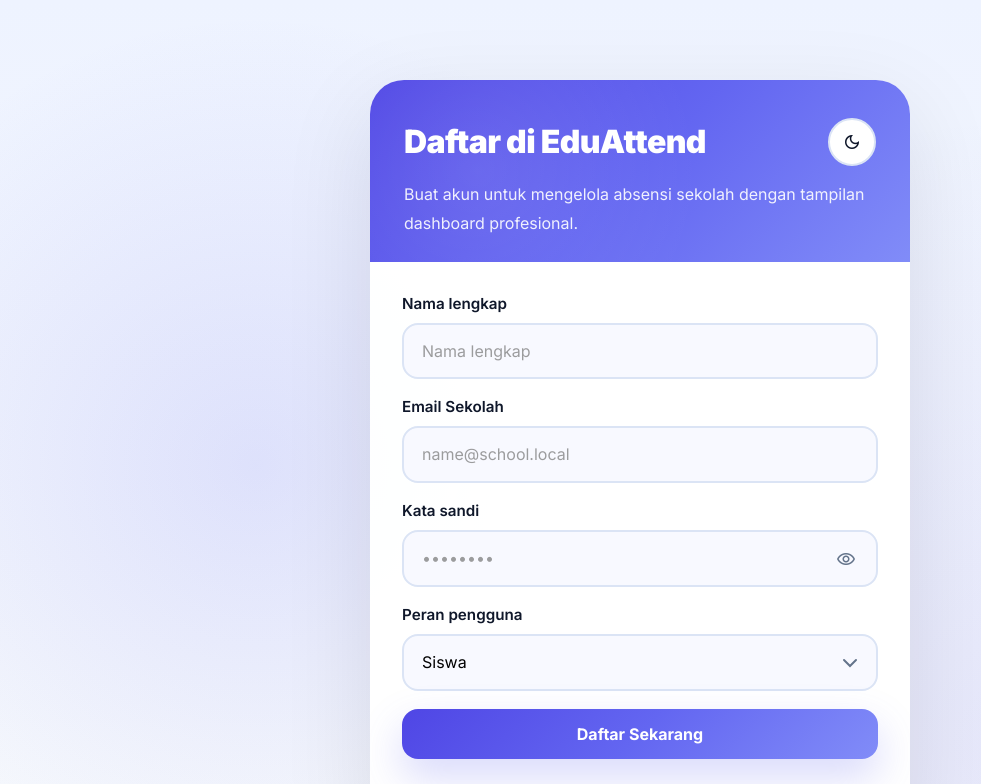
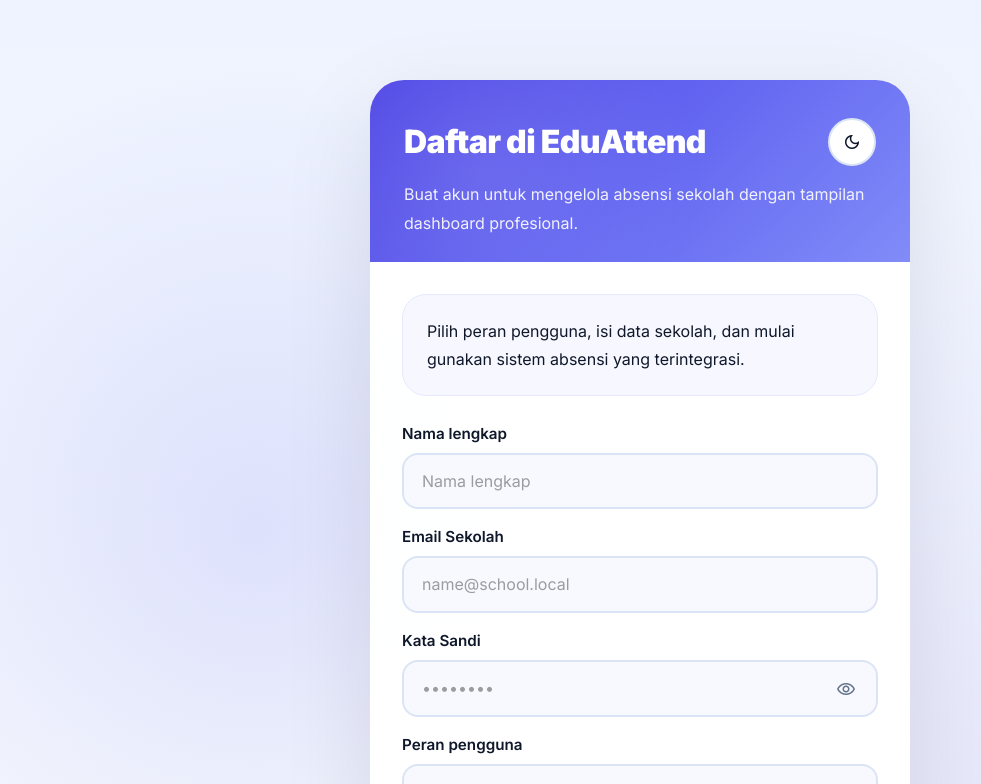
Before and after one commit to ziyadmapelcoding2-design/web-absensi, a React (Vite) app in the folder frontend/: page /register in a window 1280 px wide. Shown: the top 784 px of the page, without its empty margins (0-981 px from the left). Built offline with nearby package versions, Linux system fonts and the light colour scheme; no server answers.

Commit message:
menyesuaikan code file yg benar

```diff
--- a/frontend/src/pages/LoginPage.jsx
+++ b/frontend/src/pages/LoginPage.jsx
@@ -54,7 +54,7 @@
             </div>
 
             <div className="input-group">
-              <label htmlFor="password">Kata sandi</label>
+              <label htmlFor="password">Kata Sandi</label>
               <div className="password-wrapper">
                 <input
                   id="password"
@@ -71,7 +71,6 @@
                   type="button"
                   className="password-toggle"
                   onClick={() => setShowPassword(!showPassword)}
-                  title={showPassword ? 'Sembunyikan password' : 'Tampilkan password'}
                 >
                   <span className="material-symbols-outlined">
                     {showPassword ? 'visibility_off' : 'visibility'}
--- a/frontend/src/pages/RegisterPage.jsx
+++ b/frontend/src/pages/RegisterPage.jsx
@@ -53,6 +53,9 @@
         </div>
 
         <div className="auth-body">
+          <div className="auth-hero">
+            Pilih peran pengguna, isi data sekolah, dan mulai gunakan sistem absensi yang terintegrasi.
+          </div>
 
           <form className="auth-form" onSubmit={handleSubmit}>
             <div className="input-group">
@@ -80,7 +83,7 @@
             </div>
 
             <div className="input-group">
-              <label htmlFor="password">Kata sandi</label>
+              <label htmlFor="password">Kata Sandi</label>
               <div className="password-wrapper">
                 <input
                   id="password"
```
Also changed, not shown: 1 other file (tests, documents, lock files or other folders).
